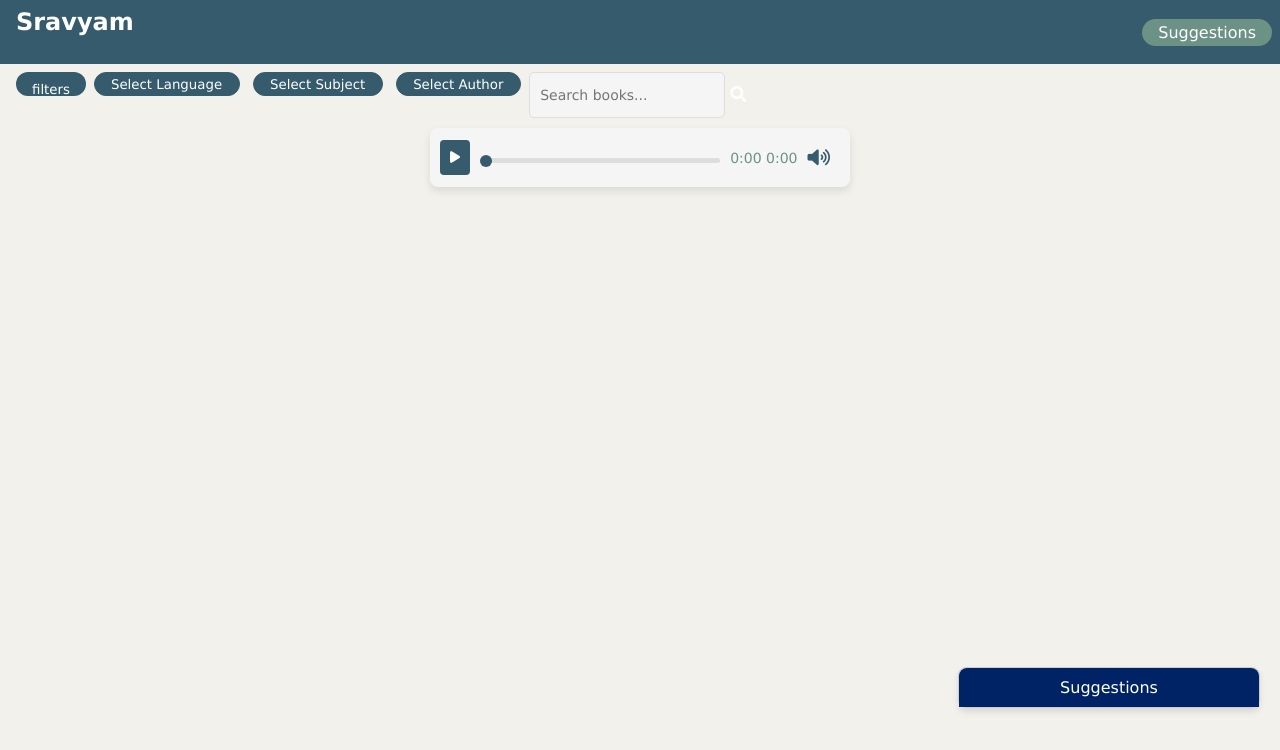
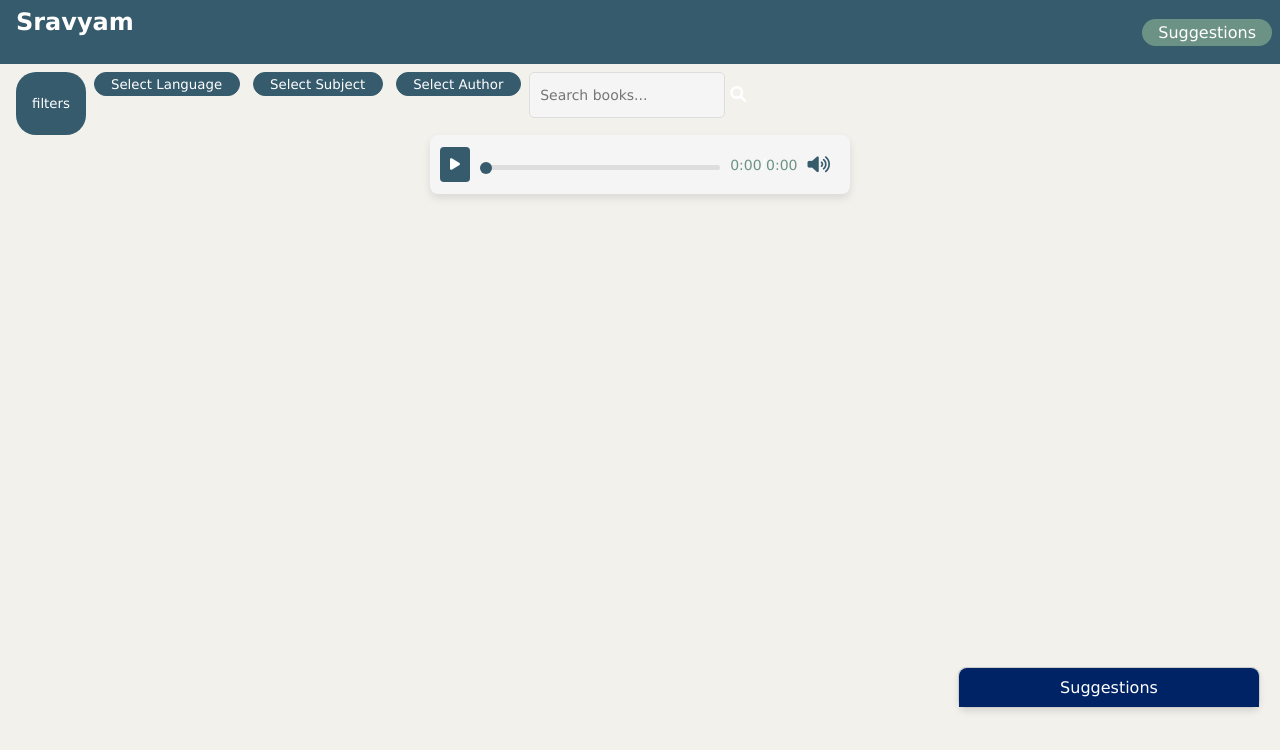
Before and after one commit to sravyam521/audiobook, a website: page public/index.html in a window 1280 px wide. Drawn offline with Linux system fonts and the light colour scheme; no server answers.

Commit message:
Update style.css

```diff
--- a/public/style.css
+++ b/public/style.css
@@ -46,7 +46,7 @@ nav .suggestions{
 #filterbtn{
     border-radius: 20px;
     background-color: #365B6D;
-    height: 3vh;
+    padding: 3vh;
     padding-left: 2vh;
     padding-right: 2vh;
     border: none;
```
